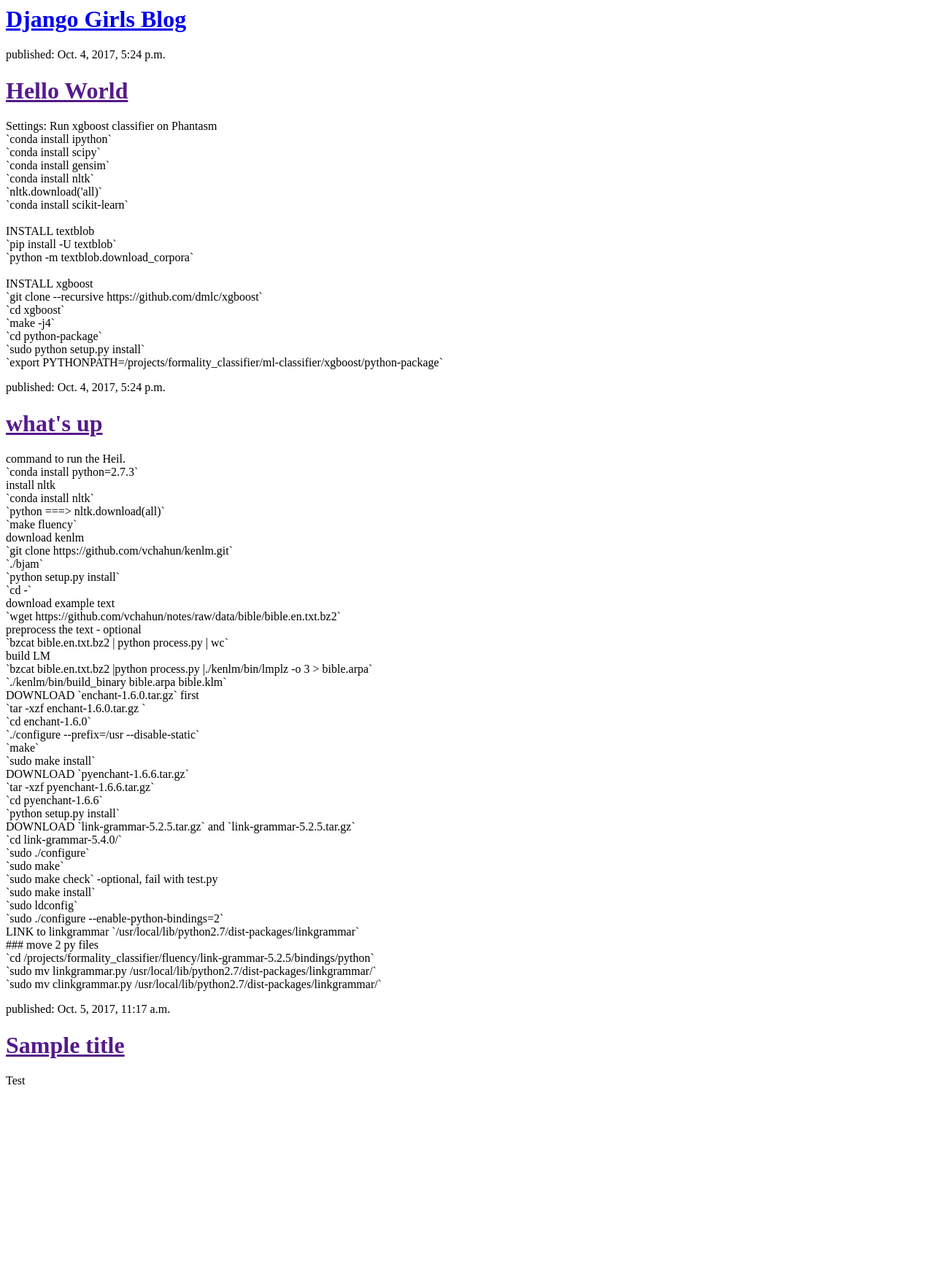
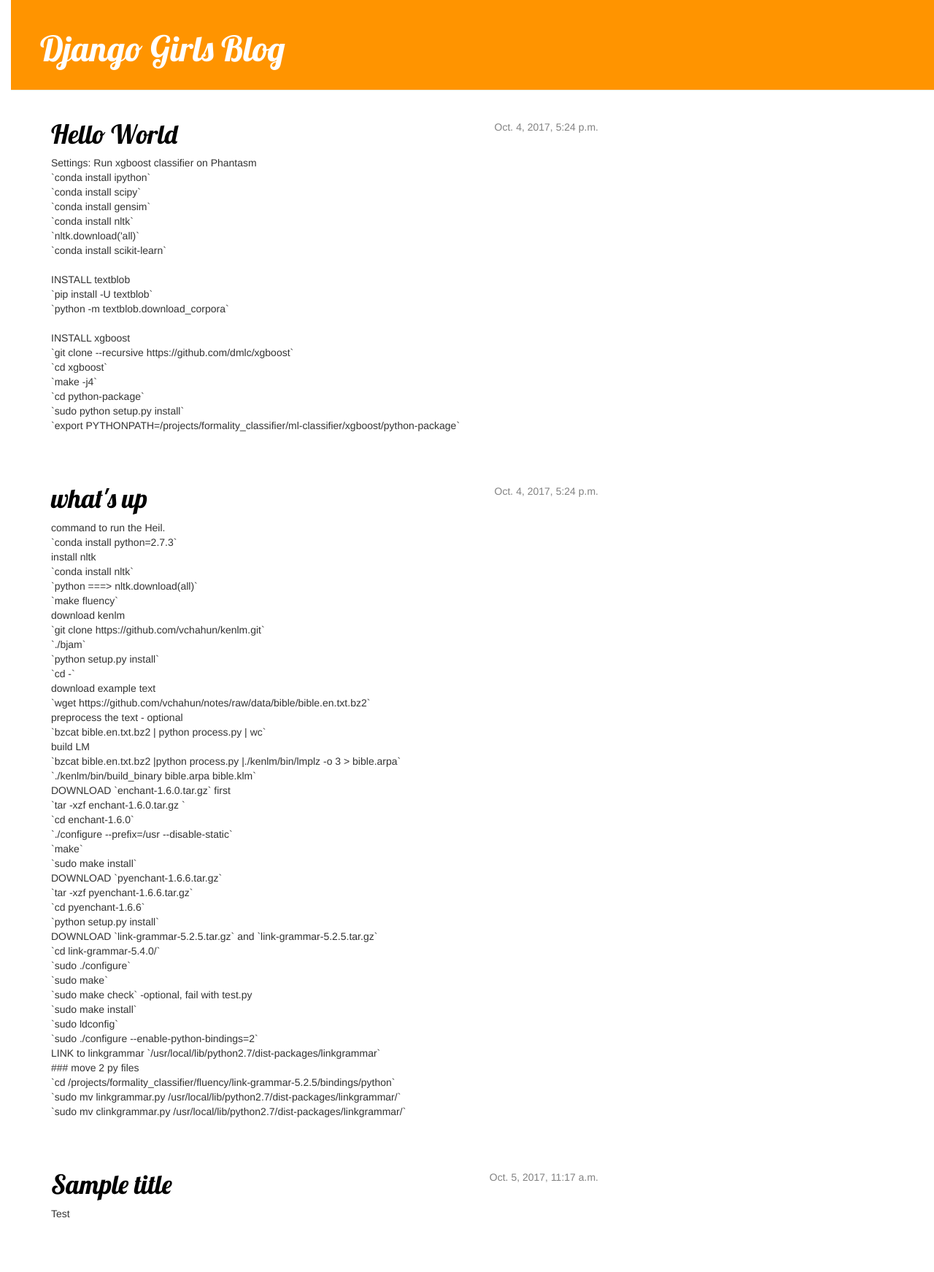
Before and after one commit to junchaozheng/gj_test, a Django app: page / in a window 1280 px wide. Shown: the whole page at 73% size. Before the commit the page ends 1486 px from the top, so only its background shows below. Run offline with Django 3.2, Linux system fonts and the light colour scheme; data comes from the database, SQL or seed files in the repository; some libraries are stand-ins or nearby versions.

Commit message:
css and url 2

```diff
--- /dev/null
+++ b/blog/templates/blog/base.html
@@ -0,0 +1,24 @@
+{% load staticfiles %}
+    <html>
+        <head>
+            <title>Django Girls blog</title>
+            <link rel="stylesheet" href="//maxcdn.bootstrapcdn.com/bootstrap/3.2.0/css/bootstrap.min.css">
+            <link rel="stylesheet" href="//maxcdn.bootstrapcdn.com/bootstrap/3.2.0/css/bootstrap-theme.min.css">
+            <link href='//fonts.googleapis.com/css?family=Lobster&subset=latin,latin-ext' rel='stylesheet' type='text/css'>
+            <link rel="stylesheet" href="{% static 'css/blog.css' %}">
+        </head>
+        <body>
+            <div class="page-header">
+                <h1><a href="/">Django Girls Blog</a></h1>
+            </div>
+
+            <div class="content container">
+                <div class="row">
+                    <div class="col-md-8">
+                    {% block content %}
+                    {% endblock %}
+                    </div>
+                </div>
+            </div>
+        </body>
+    </html>
--- a/blog/templates/blog/post_list.html
+++ b/blog/templates/blog/post_list.html
@@ -1,18 +1,13 @@
-<html>
-    <head>
-        <title>Django Girls blog</title>
-    </head>
-    <body>
-        <div>
-            <h1><a href="/">Django Girls Blog</a></h1>
+{% extends 'blog/base.html' %}
+
+{% block content %}
+    {% for post in posts %}
+        <div class="post">
+            <div class="date">
+                {{ post.published_date }}
+            </div>
+              <h1><a href="{% url 'post_detail' pk=post.pk %}">{{ post.title }}</a></h1>
+            <p>{{ post.text|linebreaksbr }}</p>
         </div>
-
-        {% for post in posts %}
-            <div>
-                <p>published: {{ post.published_date }}</p>
-                <h1><a href="">{{ post.title }}</a></h1>
-                <p>{{ post.text|linebreaksbr }}</p>
-            </div>
-        {% endfor %}
-    </body>
-</html>
+    {% endfor %}
+{% endblock %}
--- a/blog/urls.py
+++ b/blog/urls.py
@@ -3,4 +3,5 @@
 
 urlpatterns = [
     url(r'^$', views.post_list, name='post_list'),
+    url(r'^post/(?P<pk>[0-9]+)/$', views.post_detail, name='post_detail'),
 ]
--- a/blog/views.py
+++ b/blog/views.py
@@ -1,7 +1,11 @@
-from django.shortcuts import render
+from django.shortcuts import render, get_object_or_404
 from django.utils import timezone
 from .models import Post
 # Create your views here.
 def post_list(request):
     posts = Post.objects.filter(published_date__lte=timezone.now()).order_by('published_date')
     return render(request, 'blog/post_list.html', {'posts': posts})
+
+def post_detail(request, pk):
+    post = get_object_or_404(Post, pk=pk)
+    return render(request, 'blog/post_detail.html', {'post': post})
```
Also changed, not shown: blog/templates/blog/post_detail.html (added, +13 -0 lines).
